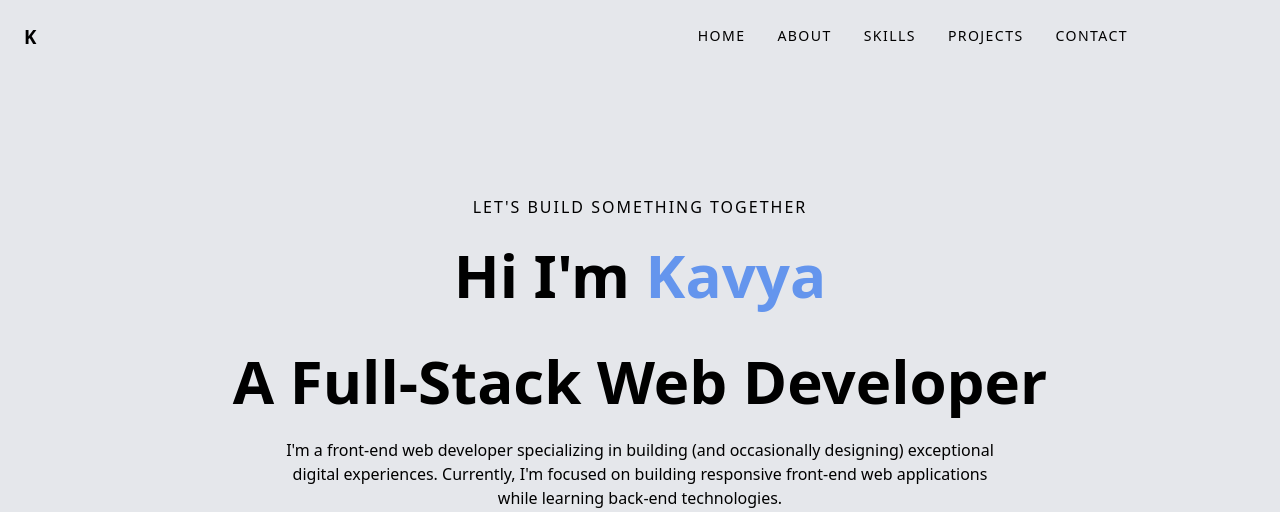
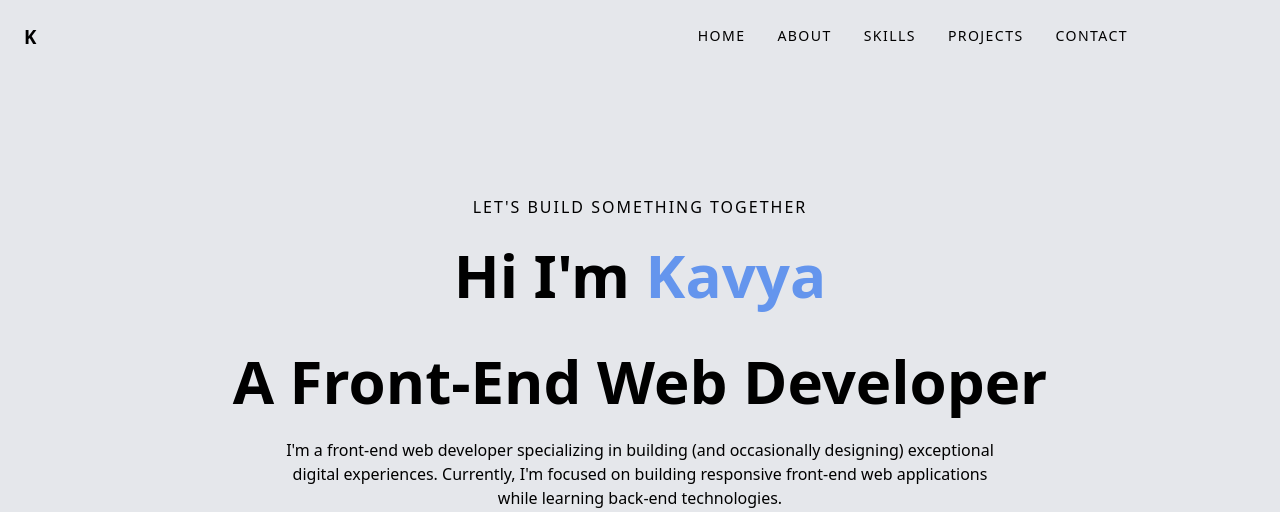
Before and after one commit to KavyaMVG/KavyaMVG.github.io, a plain HTML site: page index.html in a window 1280 px wide. Shown: the top 512 px of the page. Drawn offline with Linux system fonts and the light colour scheme.

Commit message:
Update index.html

```diff
--- a/index.html
+++ b/index.html
@@ -77,7 +77,7 @@
       <div class="intro">
         <p class="intro-text">let's build something together</p>
         <h1 class="intro-title line-1">Hi I'm <span>kavya</span></h1>
-        <h1 class="intro-title line-2">A full-stack web developer</h1>
+        <h1 class="intro-title line-2">A front-end web developer</h1>
         <p class="intro-paragraph">
           I'm a front-end web developer specializing in building (and
           occasionally designing) exceptional digital experiences. Currently,
```
